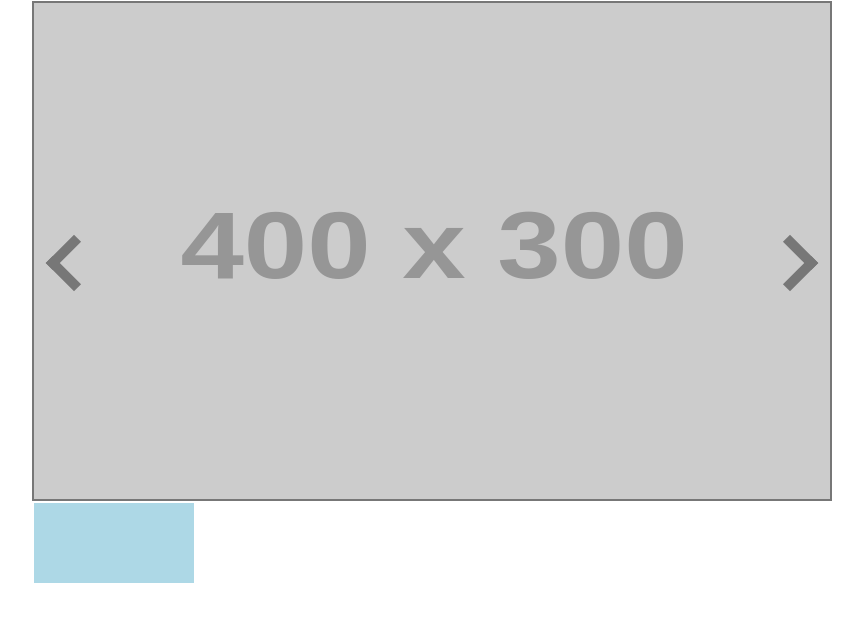
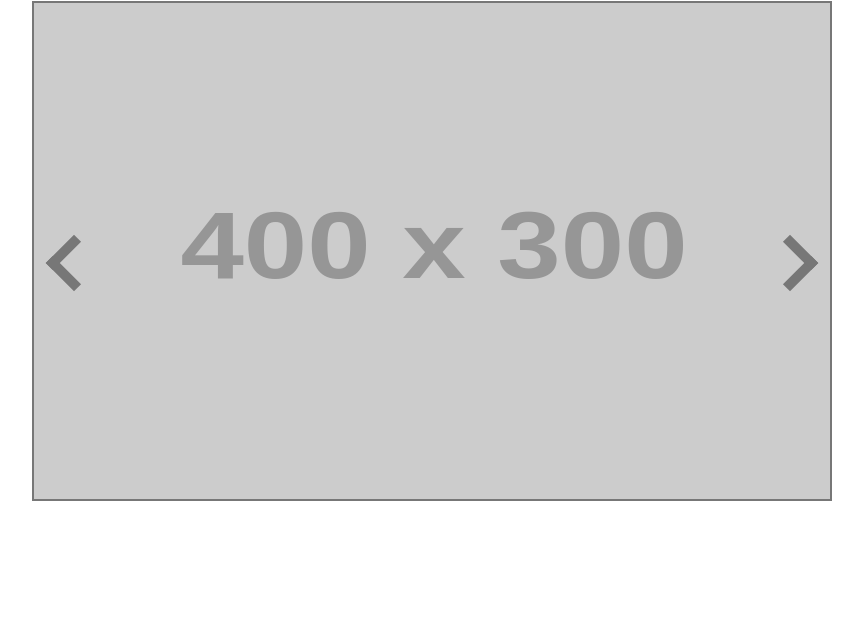
Before and after one commit to peterpid/jquery-carousel, a website: page index.html in a window 1280 px wide. Shown: the part 79-700 px from the top of the page, without its empty margins (208-1071 px from the left). Drawn offline with nearby package versions, Linux system fonts and the light colour scheme; placeholder pictures from the web are drawn by us.

Commit message:
Clean up

```diff
--- a/sass/style.scss
+++ b/sass/style.scss
@@ -34,7 +34,6 @@ body {
 		display: inline-block;
 
 		li {
-			//display: inline-block;
 			width: $image-width;
 			height: $image-height;
 			float: left;
@@ -42,7 +41,6 @@ body {
 			img {
 				width: 100%;
 				height: 100%;
-				//display: inline-block;
 				opacity: unset;
 			}
 		}
@@ -50,13 +48,11 @@ body {
 	#nav-arrows{
 		margin: 0;
 		padding: 0;
-		background-color: lightblue;
 		position: absolute;
 
 		div {
 			position: relative;
 		  	top: -0.5*($image-height + $nav-arrow-size + $nav-arrow-margin);
-			//border: solid 1px black;
 			display: inline-block;
 			cursor: pointer;
 
```
Also changed, not shown: css/style.css, 1 other file.
